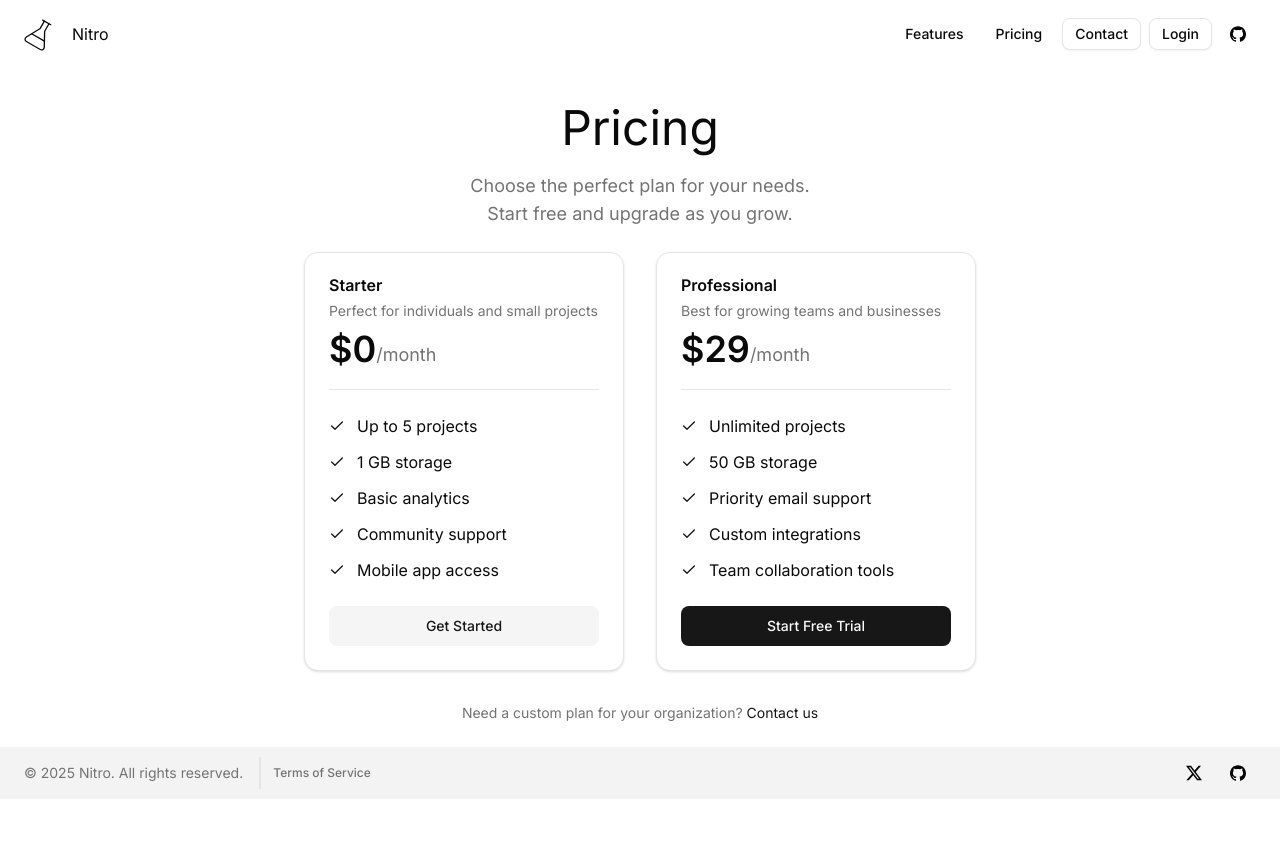
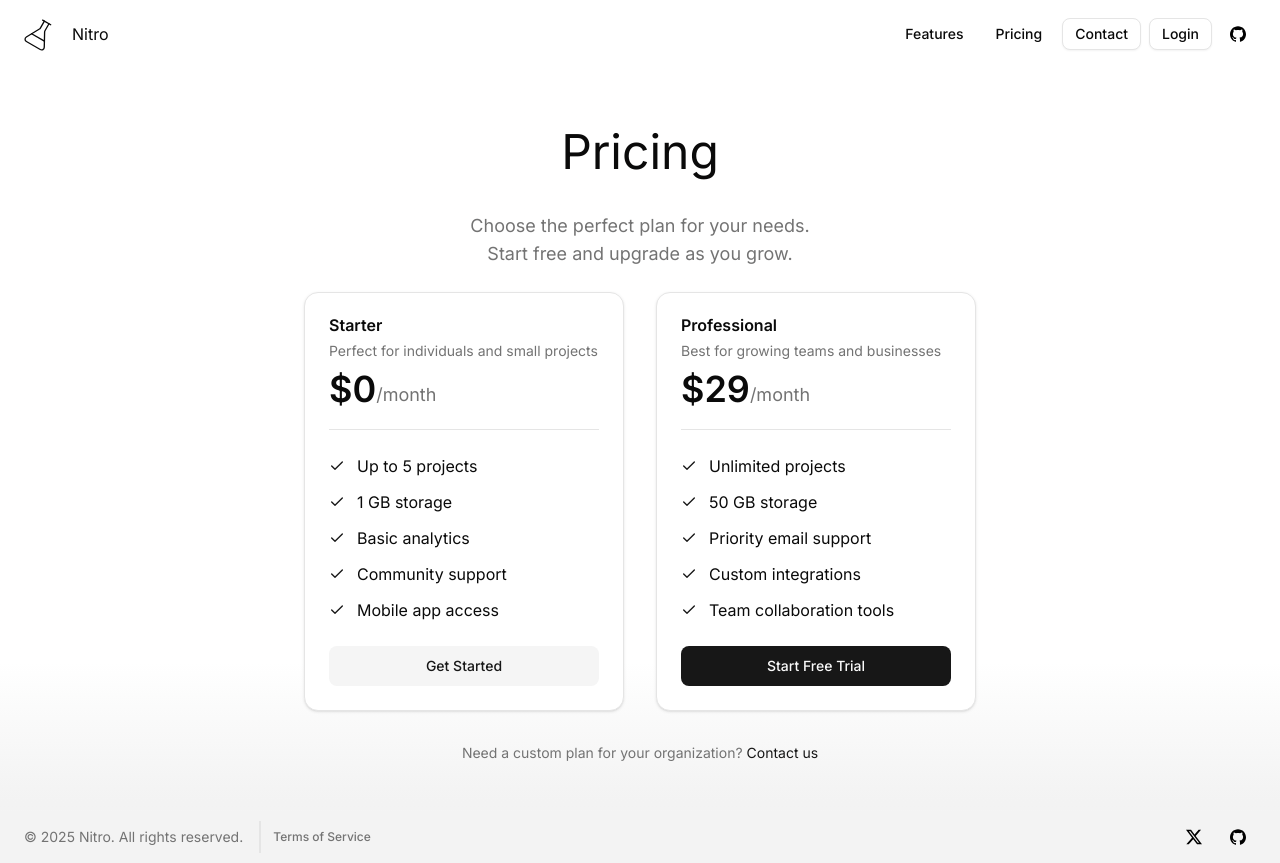
Before and after one commit to eddedd88/nextjs-template, a Next.js app: page /pricing in a window 1280 px wide. Before the commit the page ends 800 px from the top, so only its background shows below. Built offline with nearby package versions, Linux system fonts and the light colour scheme.

Commit message:
Fix pricing page layout and bottom gradient background

```diff
--- a/src/app/(website)/pricing/page.tsx
+++ b/src/app/(website)/pricing/page.tsx
@@ -1,3 +1,4 @@
+import { Page } from '@/components/page'
 import { Button } from '@/components/ui/button'
 import {
   Card,
@@ -14,7 +15,8 @@ import { ReactNode } from 'react'
 
 export default function PricingPage() {
   return (
-    <section className='container py-6'>
+    <div className='to-primary/5 from-background grow bg-linear-to-b from-80%'>
+      <Page>
         <h1 className='text-center text-4xl leading-normal md:text-5xl md:leading-normal'>
           Pricing
         </h1>
@@ -72,7 +74,8 @@ export default function PricingPage() {
             </a>
           </p>
         </div>
-    </section>
+      </Page>
+    </div>
   )
 }
 
--- a/src/components/page.tsx
+++ b/src/components/page.tsx
@@ -14,7 +14,7 @@ export function Page({
   return (
     <main
       className={cn(
-        // To vertically center the page use: sm:my-auto
+        // To vertically center the page use: my-auto
         'animate-fade-in container space-y-6 p-4 md:py-8 lg:py-12',
         className,
       )}
```
Lines whose indentation alone changed are shown as unchanged.
